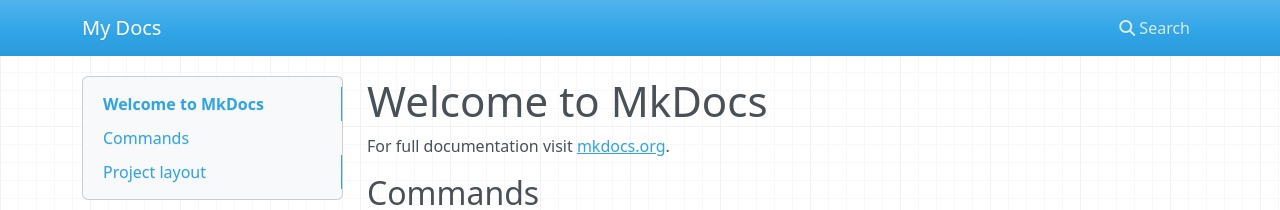
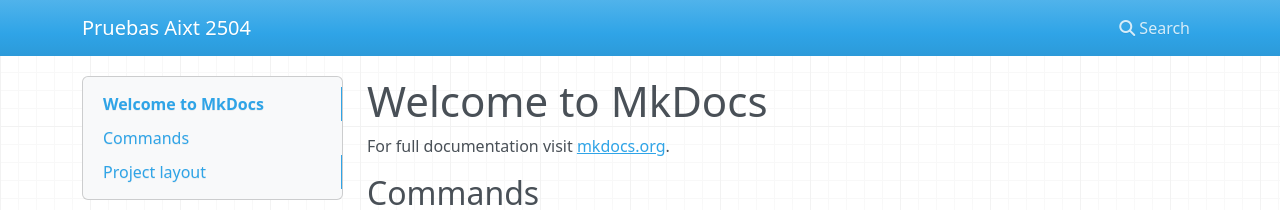
Before and after one commit to ProyectoAixt/pruebasAixt2504, an MkDocs documentation site: the page built from docs/index.md, in a window 1280 px wide. Shown: the top 210 px of the page. Built offline with MkDocs 1.6.1, drawn with Linux system fonts in a browser that asks for light colours; nearby versions of some CDN libraries.

Commit message:
Configurando el titulo

```diff
--- a/mkdocs.yml
+++ b/mkdocs.yml
@@ -1 +1 @@
-site_name: My Docs
+site_name: Pruebas Aixt 2504
```
